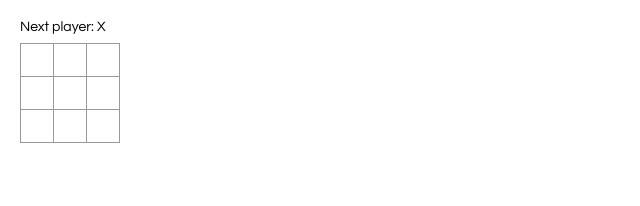
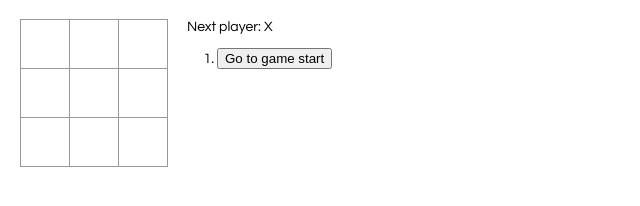
Before and after one commit to PietroRove/TicTacToe, a React app: page / in a window 1280 px wide. Shown: the whole page, without its empty margins (0-640 px from the left). Built offline with nearby package versions, Linux system fonts and the light colour scheme.

Commit message:
termina il gioco TicTacToe

```diff
--- a/src/index.css
+++ b/src/index.css
@@ -22,15 +22,15 @@ ul {
   background: #fff;
   border: 1px solid #999;
   float: left;
-  font-size: 24px;
+  font-size: 40px;
   font-weight: bold;
-  line-height: 34px;
-  height: 34px;
+  line-height: 50px;
+  height: 50px;
   margin-right: -1px;
   margin-top: -1px;
   padding: 0;
   text-align: center;
-  width: 34px;
+  width: 50px;
 }
 
 .square:focus {
--- a/src/index.js
+++ b/src/index.js
@@ -5,56 +5,36 @@ import "./index.css";
 /* si tratta di un componente controllato (da Board):
  * Square non mantiene più il proprio stato, riceve valori dal componente padre Board ed a sua volta lo informa di quando viene cliccato
  */
-class Square extends React.Component {
-  //non c'è il costruttore perché square non tiene traccia dello stato della partita internamente. Ci pensa la board
+function Square(props) {
+  //Square è un componente funzione, ha solo il metodo render e non tiene traccia del proprio stato interno
+  return (
+    <button
+      className="square"
 
-  render() {
-    return (
-      <button
-        className="square"
-        onClick={() => this.props.onClick()}
-      >
-        {this.props.value}
-      </button>
-    );
-  }
+      style={{ color: props.color }}
+      onClick={props.onClick}
+
+    >
+      {props.value}
+    </button>
+  );
 }
 
 class Board extends React.Component {
-  constructor(props) {
-    super(props);
-    //questo array di stato rappresenta i 9 quadrati della board
-    this.state = {
-      squares: Array(9).fill(null),
-    }
-  }
-
-  handleClick(i) {
-    /* viene fatta una copia per il principio dell'immutabilità. Vantaggi:
-     * - Eliminare la mutazione diretta dei dati ci permette di mantenere versioni precedenti della storia della partita intatte cosicché siano riutilizzabili in seguito
-     * -
-     */
-    const squares = this.state.squares.slice();
-    squares[i] = 'X';
-    this.setState({ squares: squares });
-  }
-
   renderSquare(i) {
     //ogni quadrato riceve il proprio valore corrente(state) dall'array degli stati della board
     return (
       <Square
-        value={this.state.squares[i]}
-        onClick={() => this.handleClick(i)} //passo una funzione da Board a Square che viene chiamata ad ogni click. In questo modo modifico lo stato
+        value={this.props.squares[i]}
+        color={this.props.squares[i] == 'X' ? 'green' : 'red'}
+        onClick={() => this.props.onClick(i)} //passo una funzione da Board a Square che viene chiamata ad ogni click. In questo modo modifico lo stato
       />
     );
   }
 
   render() {
-    const status = "Next player: X";
-
     return (
       <div>
-        <div className="status">{status}</div>
         <div className="board-row">
           {this.renderSquare(0)}
           {this.renderSquare(1)}
@@ -76,15 +56,78 @@ class Board extends React.Component {
 }
 
 class Game extends React.Component {
+  constructor(props) {
+    super(props);
+    this.state = {
+      history: [{
+        squares: Array(9).fill(null),
+      }],
+      xIsNext: true,
+      stepNumber: 0,
+    };
+  }
+
+  jumpTo(step) {
+    this.setState({
+      stepNumber: step,
+      xIsNext: (step % 2) === 0,
+    });
+  }
+
+  handleClick(i) {
+    /* viene fatta una copia per il principio dell'immutabilità. Vantaggi:
+     * - Eliminare la mutazione diretta dei dati ci permette di mantenere versioni precedenti della storia della partita intatte cosicché siano riutilizzabili in seguito
+     * - rilevare i cambiamenti in oggetti immutabili è molto più semplice: se il riferimento all'oggetto è diverso dal precedente allora l'oggetto è cambiato
+     * - permette di creare componenti puri. I cambiamenti vengono identificati in modo semplice e di conseguenza si può capire quando un componente richiede una nuova renderizzazione
+     * - https://it.reactjs.org/docs/optimizing-performance.html#examples
+     */
+    const history = this.state.history.slice(0, this.state.stepNumber + 1); //in questo modo se andiamo indietro nel tempo buttiamo via la "storia futura"
+    const current = history[history.length - 1];
+    const squares = current.squares.slice();
+    //se il quadrato è già pieno o qualcuno ha già vinto la partita la funzione esce
+    if (calculateWinner(squares) || squares[i]) { return; }
+    squares[i] = this.state.xIsNext ? 'X' : 'O';
+    this.setState({
+      history: history.concat([{
+        squares: squares,
+      }]),
+      stepNumber: history.length,
+      xIsNext: !this.state.xIsNext
+    });
+  }
+
   render() {
+    const history = this.state.history;
+    const current = history[this.state.stepNumber];
+    const winner = calculateWinner(current.squares);
+
+    //step dovrebbe essere l'elemento dell'array che vado a mappare, move l'iteratore
+    const moves = history.map((step, move) => {
+      const desc = move ? 'Go to move #' + move : 'Go to game start';
+      return (<li key={move}>
+        <button onClick={() => this.jumpTo(move)}>
+          {desc}
+        </button>
+      </li>);
+    });
+
+    let status;
+    if (winner)
+      status = 'Winner: ' + winner;
+    else
+      status = "Next player: " + (this.state.xIsNext ? 'X' : 'O');
+
     return (
       <div className="game">
         <div className="game-board">
-          <Board />
+          <Board
+            squares={current.squares}
+            onClick={(i) => this.handleClick(i)}
+          />
         </div>
         <div className="game-info">
-          <div>{/* status */}</div>
-          <ol>{/* TODO */}</ol>
+          <div>{status}</div>
+          <ol>{moves}</ol>
         </div>
       </div>
     );
@@ -94,3 +137,25 @@ class Game extends React.Component {
 // ========================================
 
 ReactDOM.render(<Game />, document.getElementById("root"));
+
+//herlper function
+function calculateWinner(squares) {
+  //sono le possibili combinazioni per la vittoria
+  const lines = [
+    [0, 1, 2],
+    [3, 4, 5],
+    [6, 7, 8],
+    [0, 3, 6],
+    [1, 4, 7],
+    [2, 5, 8],
+    [0, 4, 8],
+    [2, 4, 6],
+  ];
+  for (let i = 0; i < lines.length; i++) {
+    const [a, b, c] = lines[i];
+    if (squares[a] && squares[a] === squares[b] && squares[a] === squares[c]) {
+      return squares[a];
+    }
+  }
+  return null;
+}
```
